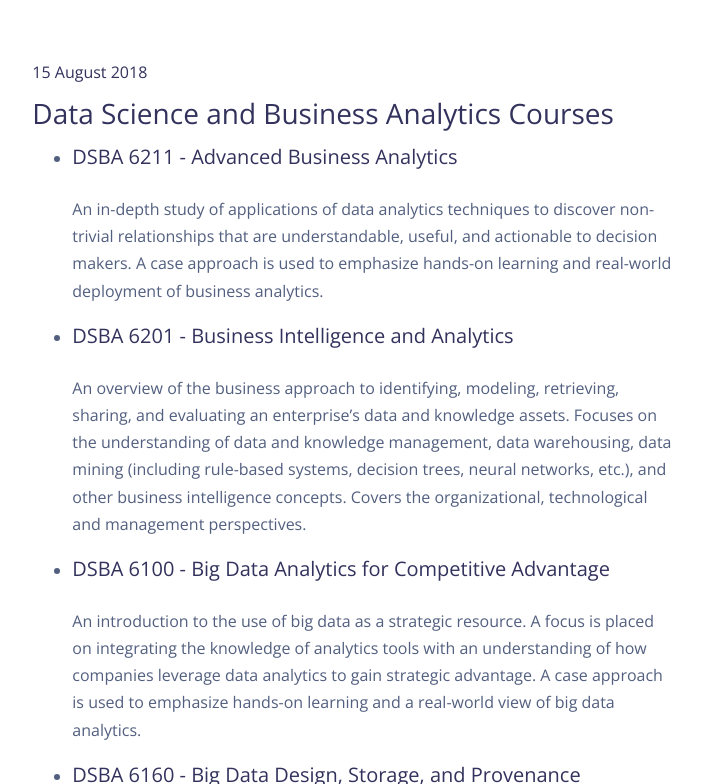
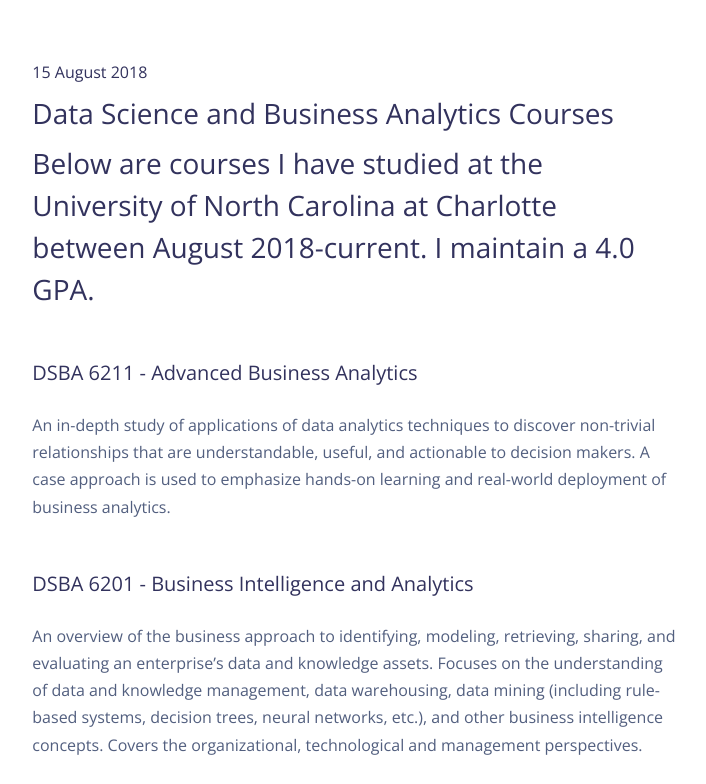
Before and after one commit to patriciamariebarrier/patriciamariebarrier.github.io, a Jekyll site: the page built from _posts/2020-05-14-easier-credit-card-payments.md, in a window 1280 px wide and 900 px high, scrolled down 788 px, cut to the strip 116-900 px from the top of the window. Shown: the whole strip, without its empty margins (286-992 px from the left). Built offline with Jekyll 4.4.1, drawn with Linux system fonts in a browser that asks for light colours; nearby versions of some CDN libraries.

Commit message:
Update 6demo-post.md

```diff
--- a/_includes/6demo-post.md
+++ b/_includes/6demo-post.md
@@ -1,18 +1,20 @@
-* <h5>DSBA 6211 - Advanced Business Analytics</h5>
+<h3>Below are courses I have studied at the University of North Carolina at Charlotte between August 2018-current. I maintain a 4.0 GPA.</h3>
+
+<h5>DSBA 6211 - Advanced Business Analytics</h5>
 An in-depth study of applications of data analytics techniques to discover non-trivial relationships that are understandable, useful, and actionable to decision makers.  A case approach is used to emphasize hands-on learning and real-world deployment of business analytics.
 
 
-* <h5>DSBA 6201 - Business Intelligence and Analytics</h5>
+<h5>DSBA 6201 - Business Intelligence and Analytics</h5>
 An overview of the business approach to identifying, modeling, retrieving, sharing, and evaluating an enterprise’s data and knowledge assets.  Focuses on the understanding of data and knowledge management, data warehousing, data mining (including rule-based systems, decision trees, neural networks, etc.), and other business intelligence concepts.  Covers the organizational, technological and management perspectives.
 
 
-* <h5>DSBA 6100 - Big Data Analytics for Competitive Advantage</h5>
+<h5>DSBA 6100 - Big Data Analytics for Competitive Advantage</h5>
 An introduction to the use of big data as a strategic resource. A focus is placed on integrating the knowledge of analytics tools with an understanding of how companies leverage data analytics to gain strategic advantage. A case approach is used to emphasize hands-on learning and a real-world view of big data analytics.
 
 
-* <h5>DSBA 6160 - Big Data Design, Storage, and Provenance</h5>
+<h5>DSBA 6160 - Big Data Design, Storage, and Provenance</h5>
 The modeling, programming, integration, and provenance of big data.  Focuses on SQL and NoSQL, but may also address other advanced topics. Topics include: (1) modeling/theory: basics of RDBMS and NoSQL, database design; (2) programming: SQL and NoSQL query languages; (3) integration: data warehousing, preprocessing; (4) databases in the Cloud; and (5) provenance: data version control, data lifecycle management.
 
 
-* <h5>DSBA 5122 - Visual Analytics</h5>
+<h5>DSBA 5122 - Visual Analytics</h5>
 Introduces the new field of visual analytics, which integrates interactive analytical methods and visualization.  Topics include: critical thinking, visual reasoning, perception/cognition, statistical and other analysis techniques, principles of interaction, and applications.
```
